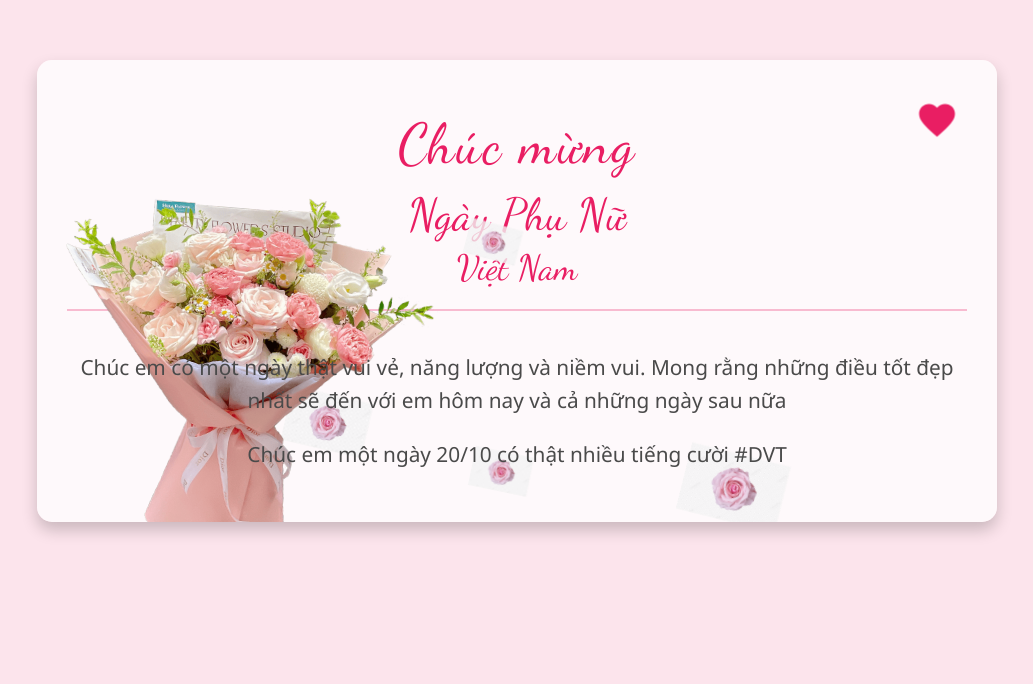
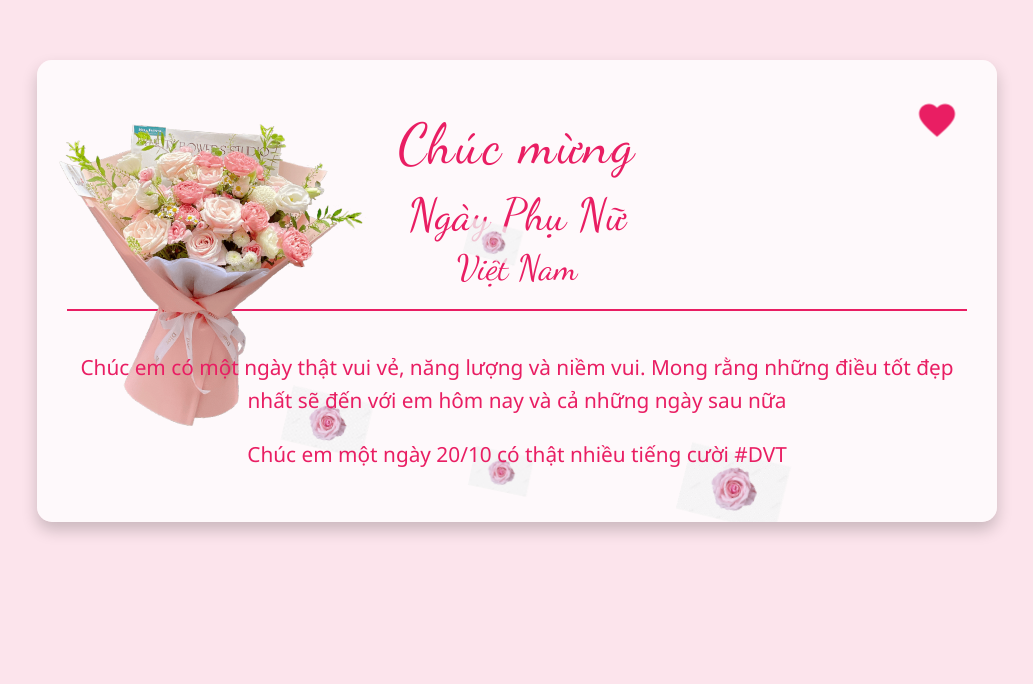
Before and after one commit to duongvantuan1212-afk/hi-em, a plain HTML site: page index.html in a window 1280 px wide. Shown: the part 109-793 px from the top of the page, without its empty margins (123-1156 px from the left). Drawn offline with Linux system fonts and the light colour scheme.

Commit message:
Update style.css

```diff
--- a/style.css
+++ b/style.css
@@ -26,9 +26,9 @@ body {
 /* Định dạng và animation cho bó hoa thật sự */
 .animated-bouquet {
     position: absolute;
-    bottom: -50px; /* Vị trí ban đầu để bó hoa trượt lên */
+    bottom: +90px; /* Vị trí ban đầu để bó hoa trượt lên */
     left: -10px;  /* Vị trí */
-    width: 400px; /* Kích thước */
+    width: 330px; /* Kích thước */
     height: auto;
     z-index: 1; /* Nằm dưới nội dung chính */
     transform-origin: bottom center; /* Điểm neo để xoay */
@@ -45,7 +45,7 @@ body {
     font-family: 'Dancing Script', cursive;
     position: relative;
     padding: 20px 0;
-    border-bottom: 2px solid #f8bbd0;
+    border-bottom: 2px solid #e91e63;
 }
 
 .greeting-box h1, .greeting-box h2, .greeting-box h3 {
@@ -102,10 +102,10 @@ body {
     animation: floatAround 15s infinite ease-in-out; /* Animation riêng cho hoa nền */
 }
 
-
+/* Cập nhật màu chữ cho phần tin nhắn */
 .message {
     font-size: 1.3em;
-    color: #4a4a4a;
+    color: #e91e63; /* Đã thay đổi màu từ #4a4a4a sang màu hồng #e91e63 */
     line-height: 1.6;
     margin-top: 40px;
     z-index: 3; /* Đảm bảo tin nhắn nằm trên mọi thứ khác */
```
